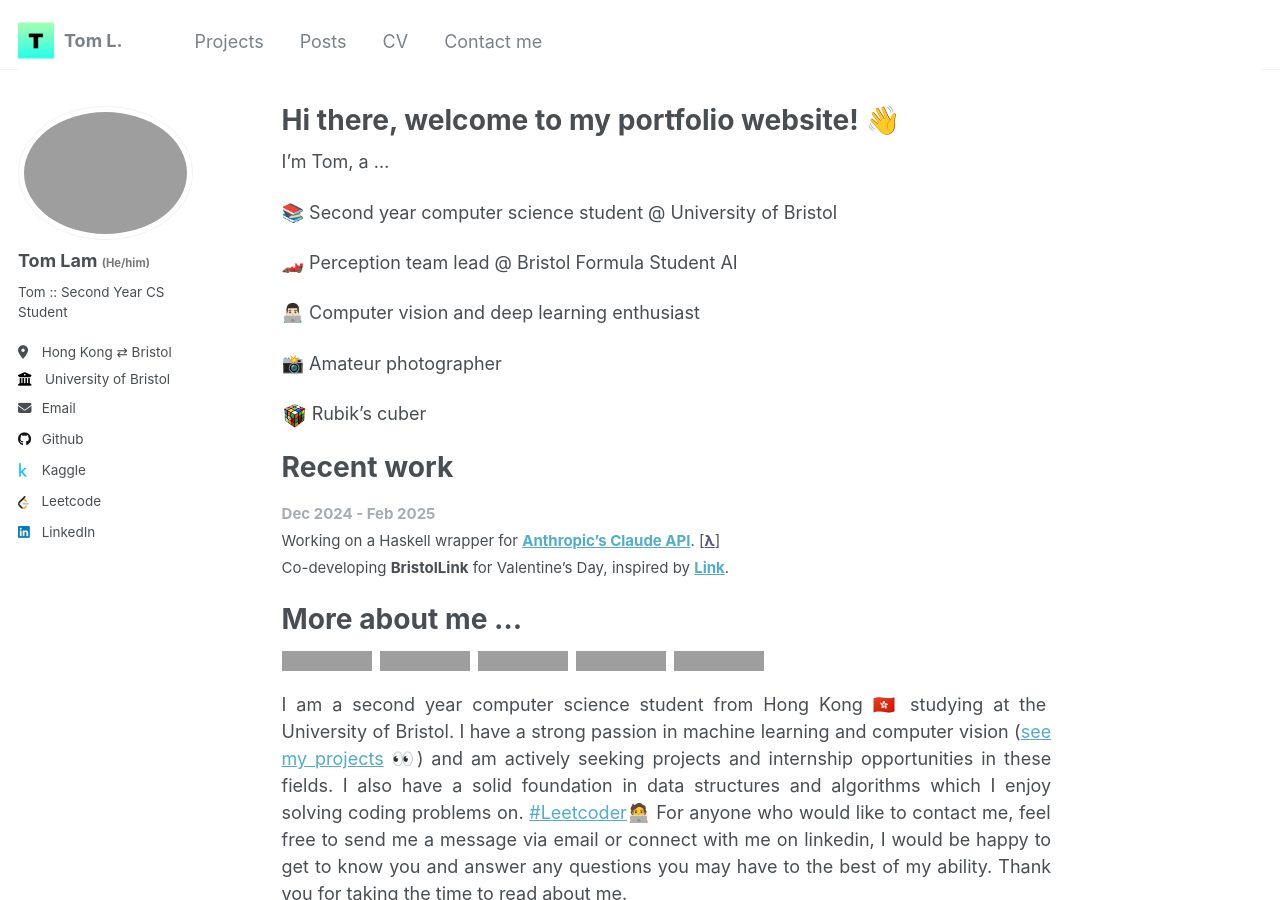
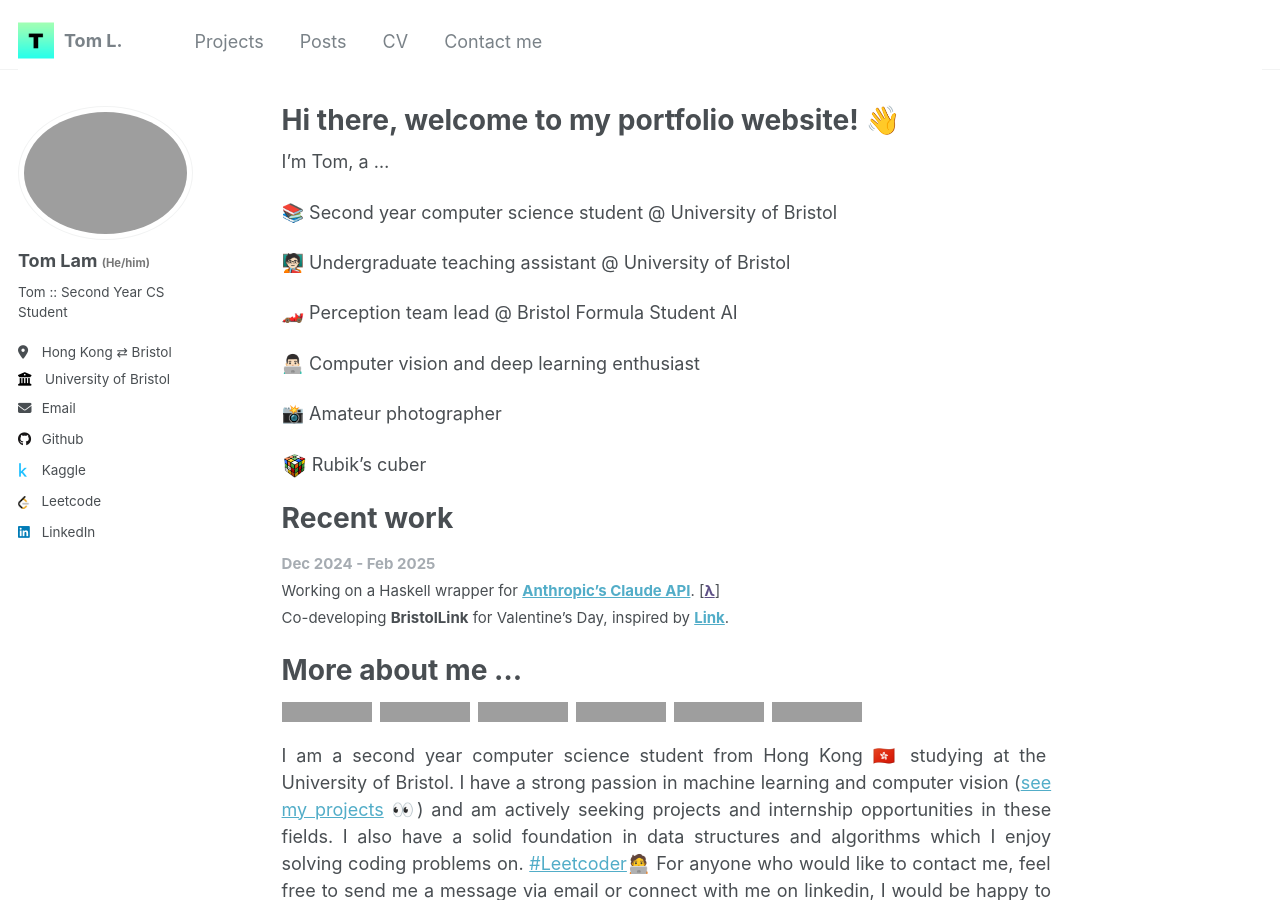
Before and after one commit to T0mLam/t0mlam.github.io, a Jekyll site: the page built from _pages/about.md, in a window 1280 px wide and 900 px high. Built offline with Jekyll 4.4.1, drawn with Linux system fonts in a browser that asks for light colours; a script that is not in the unit is left out; grey boxes are pictures that could not be loaded.

Commit message:
Update cv and home page descriptions

```diff
--- a/_pages/about.md
+++ b/_pages/about.md
@@ -11,6 +11,8 @@ redirect_from:
 I'm Tom, a ...
 
 📚 Second year computer science student @ University of Bristol
+
+🧑🏻‍🏫 Undergraduate teaching assistant @ University of Bristol
 
 🏎️ Perception team lead @ Bristol Formula Student AI
 
@@ -34,6 +36,7 @@ I'm Tom, a ...
   <img src='https://img.shields.io/badge/java-%23ED8B00.svg?style=for-the-badge&logo=openjdk&logoColor=white'>
   <img src='https://img.shields.io/badge/Haskell-5D4F85?style=for-the-badge&logo=haskell&logoColor=white'>
   <img src='https://img.shields.io/badge/javascript-%23323330.svg?style=for-the-badge&logo=javascript&logoColor=%23F7DF1E'>
+  <img src='https://img.shields.io/badge/typescript-%23007ACC.svg?style=for-the-badge&logo=typescript&logoColor=white'>
 </div>
 
 I am a second year computer science student from Hong Kong 🇭🇰 studying at the University of Bristol. I have a strong passion in machine learning and computer vision ([see my projects](https://t0mlam.github.io/projects/) 👀) and am actively seeking projects and internship opportunities in these fields. I also have a solid foundation in data structures and algorithms which I enjoy solving coding problems on. [#Leetcoder](https://leetcode.com/u/TomLam1129/)🧑‍💻 For anyone who would like to contact me, feel free to send me a message via email or connect with me on linkedin, I would be happy to get to know you and answer any questions you may have to the best of my ability. Thank you for taking the time to read about me.
```
Also changed, not shown: 2 other files.
